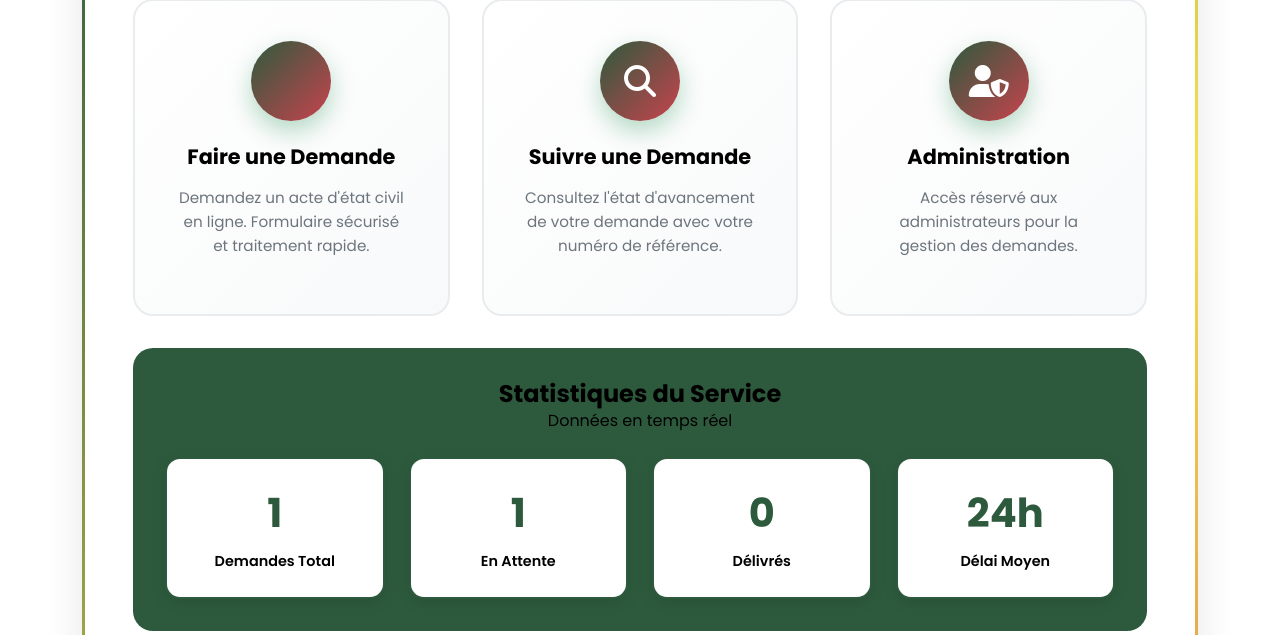
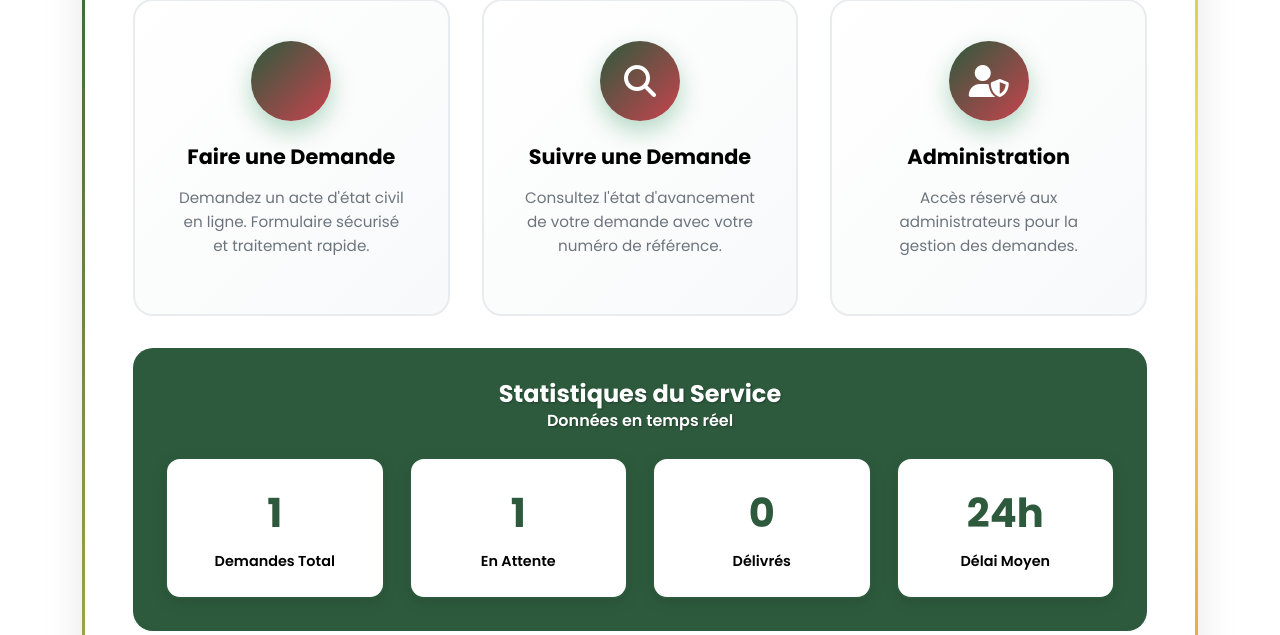
Before and after one commit to SySamba/extrait-en-ligne, a PHP site: page /mairie-khombole/menu.php in a window 1280 px wide. Shown: the part 468-1103 px from the top of the page. Run offline with PHP 8.4, Linux system fonts and the light colour scheme; data comes from the database, SQL or seed files in the repository.

Commit message:
Correction visibilité texte: badges blanc gras detail_demande.php + statistiques blanc menu.php

```diff
--- a/menu.php
+++ b/menu.php
@@ -373,8 +373,8 @@
 
             <!-- Section statistiques -->
             <div class="stats-section">
-                <h4 class="fw-bold mb-0" style="color: #000000 !important;">Statistiques du Service</h4>
-                <p class="mb-0" style="color: #000000 !important;">Données en temps réel</p>
+                <h4 class="fw-bold mb-0" style="color: white !important; font-weight: 700 !important; text-shadow: 1px 1px 2px rgba(0,0,0,0.3);">Statistiques du Service</h4>
+                <p class="mb-0" style="color: white !important; font-weight: 600 !important; text-shadow: 1px 1px 2px rgba(0,0,0,0.3);">Données en temps réel</p>
 
                 <div class="stats-grid">
                     <div class="stat-item">
```
Also changed, not shown: detail_demande.php (+6 -3 lines).
